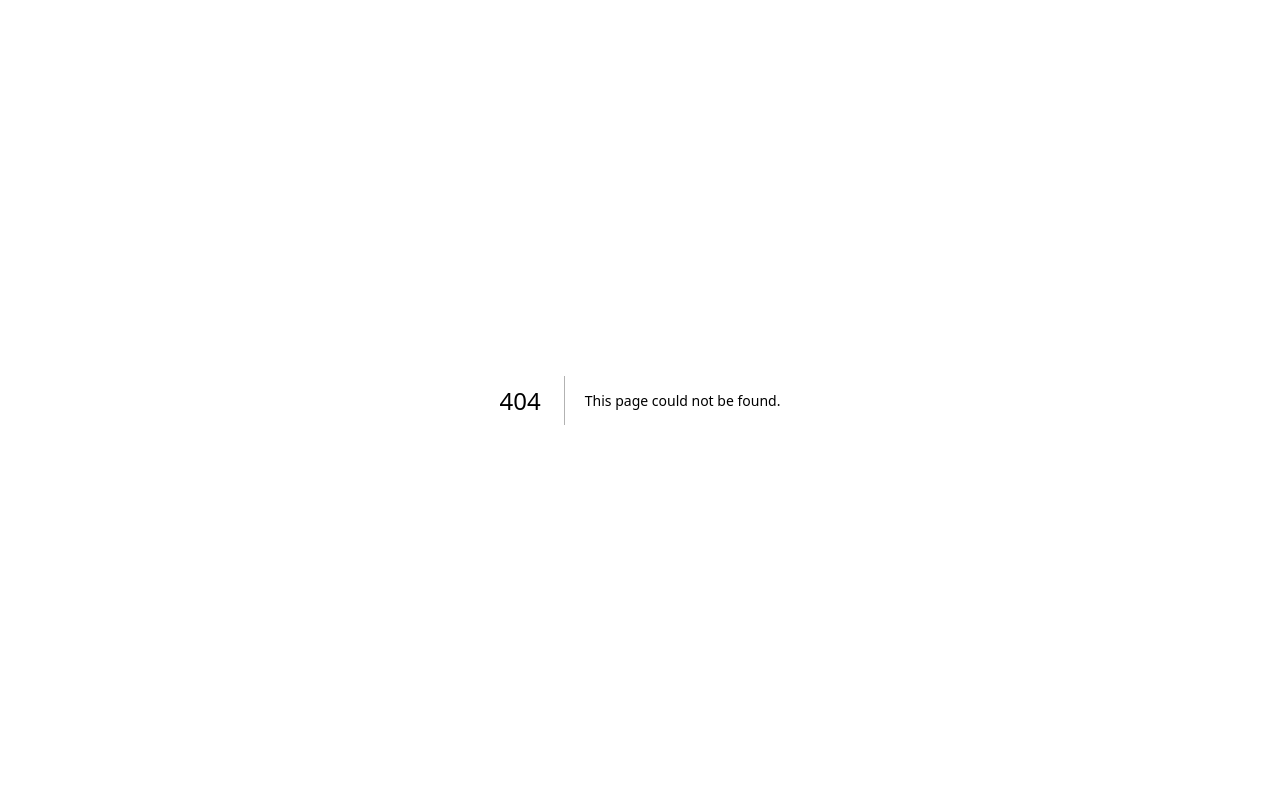
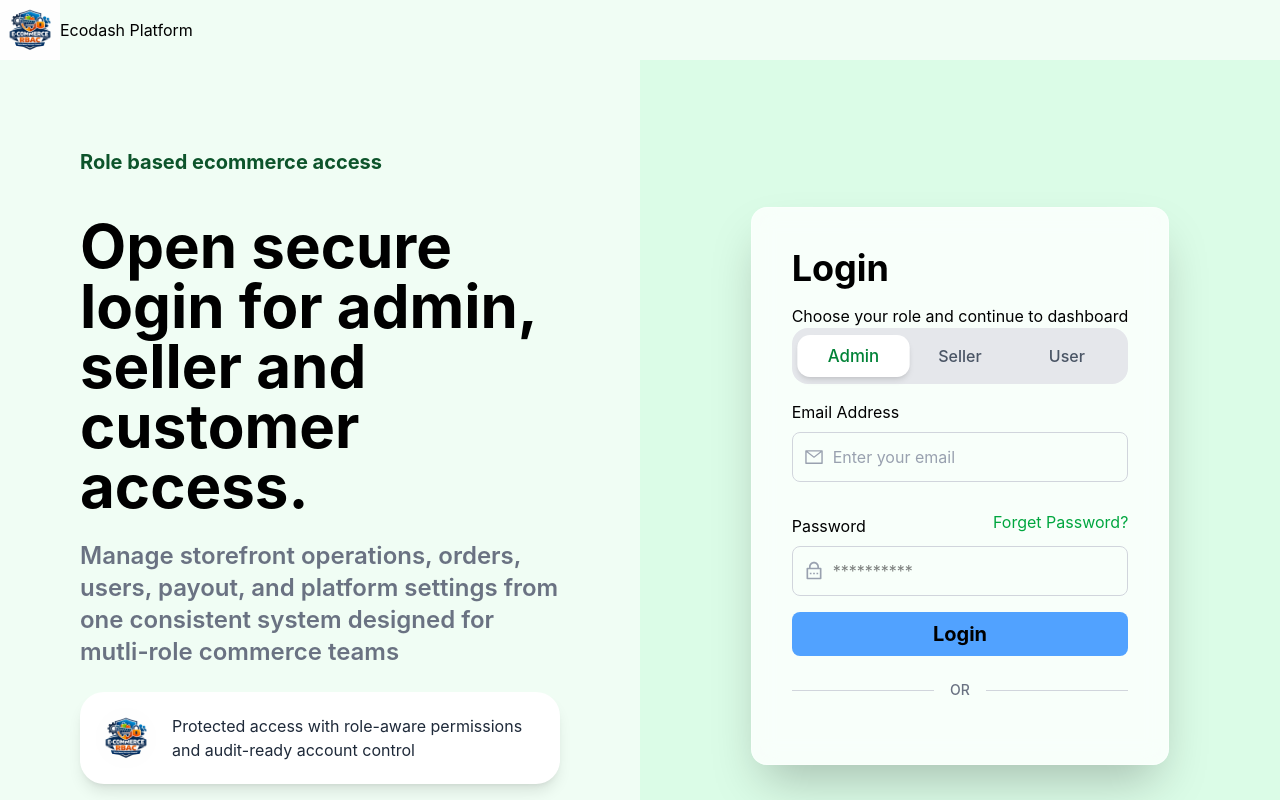
Before and after one commit to Abhishek-0899/EcoDash, a Next.js app: page /login in a window 1280 px wide. Before the commit this address had no page. Shown: the top 800 px of the page. Built offline with nearby package versions, Linux system fonts and the light colour scheme.

Commit message:
create login page

```diff
--- /dev/null
+++ b/app/login/page.tsx
@@ -0,0 +1,148 @@
+"use client";
+import Image from "next/image";
+import { useState } from "react";
+import { RiLockPasswordLine } from "react-icons/ri";
+import { AiOutlineMail } from "react-icons/ai";
+
+export default function LoginPage() {
+  const [selectedRole, setSelectedRole] = useState("Admin");
+  const roles = ["Admin", "Seller", "User"];
+
+  const features = [
+    {
+      title:
+        "Protected access with role-aware permissions and audit-ready account control",
+      imgSrc: "/logo.png",
+    },
+    {
+      title:
+        "Dedicated seller workspace for product listings, fulfilment, revenue tracking, and payouts",
+      imgSrc: "/logo.png",
+    },
+    {
+      title:
+        "User dashboard for orders, profile settings, addresses, and purchase activity in one place",
+      imgSrc: "/logo.png",
+    },
+  ];
+
+  const FeatureCard = ({
+    title,
+    imgSrc,
+  }: {
+    title: string;
+    imgSrc: string;
+  }) => (
+    <div className="flex rounded-3xl shadow-lg bg-white items-center gap-4 mb-4 mt-6 p-4">
+      <Image
+        src={imgSrc}
+        alt="Feature Image"
+        width={60}
+        height={60}
+        className="rounded-full"
+      />
+      <h3 className="text-gray-800">{title}</h3>
+    </div>
+  );
+
+  return (
+    <div className="bg-green-50 min-h-screen w-full">
+      <div className="flex items-center">
+        <Image src="/logo.png" alt="Product Image" width={60} height={60} />
+        <h1>Ecodash Platform</h1>
+      </div>
+
+      {/* Main layout */}
+      <div className="flex flex-row min-h-screen">
+        <div className="w-[50%] bg-green-50 px-20 py-20">
+          <div className="">
+            <h1 className="text-xl font-bold text-green-900 mt-2 mb-10 ">
+              {" "}
+              Role based ecommerce access
+            </h1>
+            <h1 className="font-bold text-black text-6xl mb-6">
+              Open secure login for admin, seller and customer access.
+            </h1>
+            <p className="text-2xl text-gray-500 font-semibold">
+              Manage storefront operations, orders, users, payout, and platform
+              settings from one consistent system designed for mutli-role
+              commerce teams
+            </p>
+
+            {features.map((feature, idx) => (
+              <FeatureCard
+                key={idx}
+                title={feature.title}
+                imgSrc={feature.imgSrc}
+              />
+            ))}
+          </div>
+        </div>
+
+        {/* right */}
+
+        <div className="w-[50%] bg-green-100 flex justify-center items-center">
+          {/* login  */}
+
+          <div className="rounded-2xl  translate-y-[-100px] shadow-2xl backdrop-blur-md bg-white/80 border border-white/40 flex flex-col p-10 max-w-md mx-auto">
+            {" "}
+            <h1 className="text-4xl font-bold mb-4">Login</h1>
+            <p>Choose your role and continue to dashboard</p>
+            {/*  */}
+            <div className="flex p-2 rounded-2xl bg-gray-200 items-center justify-between w-full">
+              {roles.map((role) => (
+                <button
+                  key={role}
+                  onClick={() => setSelectedRole(role)}
+                  className={`flex-1 text-center px-4 py-2 rounded-xl font-medium transition-all duration-300
+        ${
+          selectedRole === role
+            ? "bg-white shadow-md scale-105 text-green-700"
+            : "text-gray-600 hover:text-black"
+        }`}
+                >
+                  {role}
+                </button>
+              ))}
+            </div>
+            <form action="">
+              <div className="">
+                <h1 className="mt-4 mb-2">Email Address</h1>
+                <div className="relative w-full">
+                  <input
+                    type="email"
+                    placeholder="Enter your email"
+                    className="pl-10 pr-4 py-3 w-full rounded-lg border border-gray-300 text-gray-700 placeholder-gray-400 focus:outline-none focus:ring-2 focus:ring-green-500"
+                  />
+                  <AiOutlineMail className=" absolute left-3 top-1/2 transform -translate-y-1/2 text-gray-400 w-5 h-5 pointer-events-none" />
+                </div>
+              </div>
+              <div className="mt-4">
+                <div className="flex items-center justify-between">
+                  <h1 className="mt-4 mb-2">Password</h1>
+                  <h1 className="text-green-600">Forget Password?</h1>
+                </div>
+                <div className="relative w-full">
+                  <input
+                    type="password"
+                    placeholder="**********"
+                    className="pl-10 pr-4 py-3 w-full rounded-lg border border-gray-300 focus:outline-none focus:ring-2 focus:ring-green-500"
+                  />
+                  <RiLockPasswordLine className="absolute left-3 top-1/2 transform -translate-y-1/2 text-gray-400 pointer-events-none w-5 h-5" />
+                </div>
+              </div>
+              <button className="rounded-lg text-xl bg-blue-400 w-full mt-4 p-2 font-bold">
+                Login{" "}
+              </button>
+            </form>
+            <div className="flex items-center my-6">
+              <div className="flex-grow h-px bg-gray-300"></div>
+              <span className="mx-4 text-gray-500 text-sm font-medium">OR</span>
+              <div className="flex-grow h-px bg-gray-300"></div>
+            </div>
+          </div>
+        </div>
+      </div>
+    </div>
+  );
+}
--- a/app/page.tsx
+++ b/app/page.tsx
@@ -1,8 +1,8 @@
-import Image from "next/image";
 
 export default function Home() {
-  return (
+  return(
     <>
+     <div className="">hell</div>
     </>
   );
 }
```
Also changed, not shown: public/logo.png (added).
